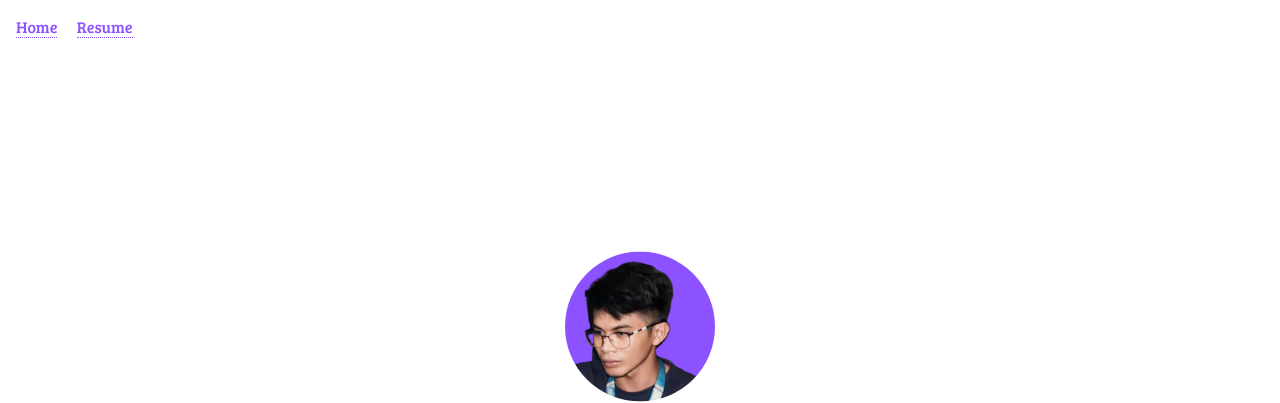
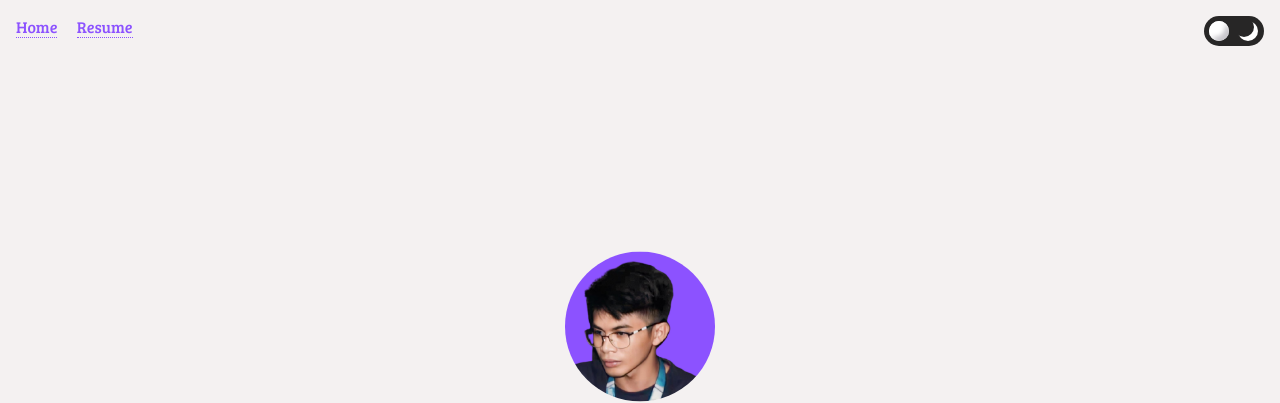
Before and after one commit to coder-ralph/static-website, a plain HTML site: page index.html in a window 1280 px wide. Shown: the top 403 px of the page. Drawn offline with Linux system fonts and the light colour scheme.

Commit message:
Added styles for mode toggle button

```diff
--- a/css/styles.css
+++ b/css/styles.css
@@ -15,11 +15,69 @@ body {
 }
 
 body {
-  background-color: #ffffff;
+  background-color: rgb(244, 241, 241);
   font-family: "Bree Serif", serif;
-  color: #000000;
+  color: rgb(57, 57, 57);
 }
 
+/* Dark mode styles */
+a {
+  color:rgb(140, 82, 255);
+  /* font-size: 20px;
+  text-decoration: none;
+  font-weight: 100; */
+}
+
+.dark a {
+  color: rgb(140, 82, 255);
+}
+
+.switch {
+  width: 60px;
+  height: 30px;
+  border-radius: 15px;
+  background-color: rgb(39, 38, 38);
+  position: relative;
+}
+
+.flicker {
+  width: 20px;
+  height: 20px;
+  border-radius: 10px;
+  background-color: rgb(255, 255, 255);
+  position: absolute;
+  top: 5px;
+  left: 5px;
+  transition: 0.3s;
+  box-shadow:
+    inset 4px 4px 4px rgb(255,255,255),
+    inset -4px -4px 4px rgb(195 193 198 / 90%);
+}
+
+.dark {
+  background-color: rgb(57, 57, 57);
+  transition: 0.3s;
+}
+
+.moon {
+  width: 20px;
+  height: 20px;
+  border-radius: 10px;
+  box-shadow: 4px 4px 0 0 rgb(255, 255, 255);
+  position: absolute;
+  top: 1px;
+  left: 30px;
+}
+
+.dark .flicker {
+  transform: translateX(30px);
+}
+
+.dark > * {
+ color:rgb(255, 255, 255);
+}
+
+/* Avatar */
 #my-avatar {
   width: 150px;
   border-radius: 50%;
@@ -57,6 +115,7 @@ a {
   border-bottom: 1px dotted #8c52ff;
 }
 
+/* Footer */
 footer {
   position: absolute;
   bottom: 0;
```
